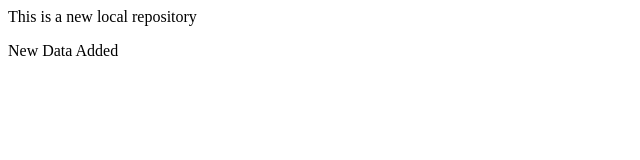
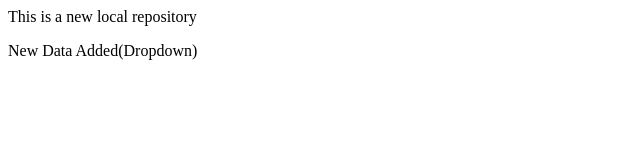
Before and after one commit to bhaktipatil54/LocalRepo, a plain HTML site: page index.html in a window 1280 px wide. Shown: the full height of the page, 0-640 px from the left. Drawn offline with Linux system fonts and the light colour scheme.

Commit message:
New Dropdown Added

```diff
--- a/index.html
+++ b/index.html
@@ -1,2 +1,2 @@
 <p>This is a new local repository</p>
-<p>New Data Added</p>
+<p>New Data Added(Dropdown)</p>
```
